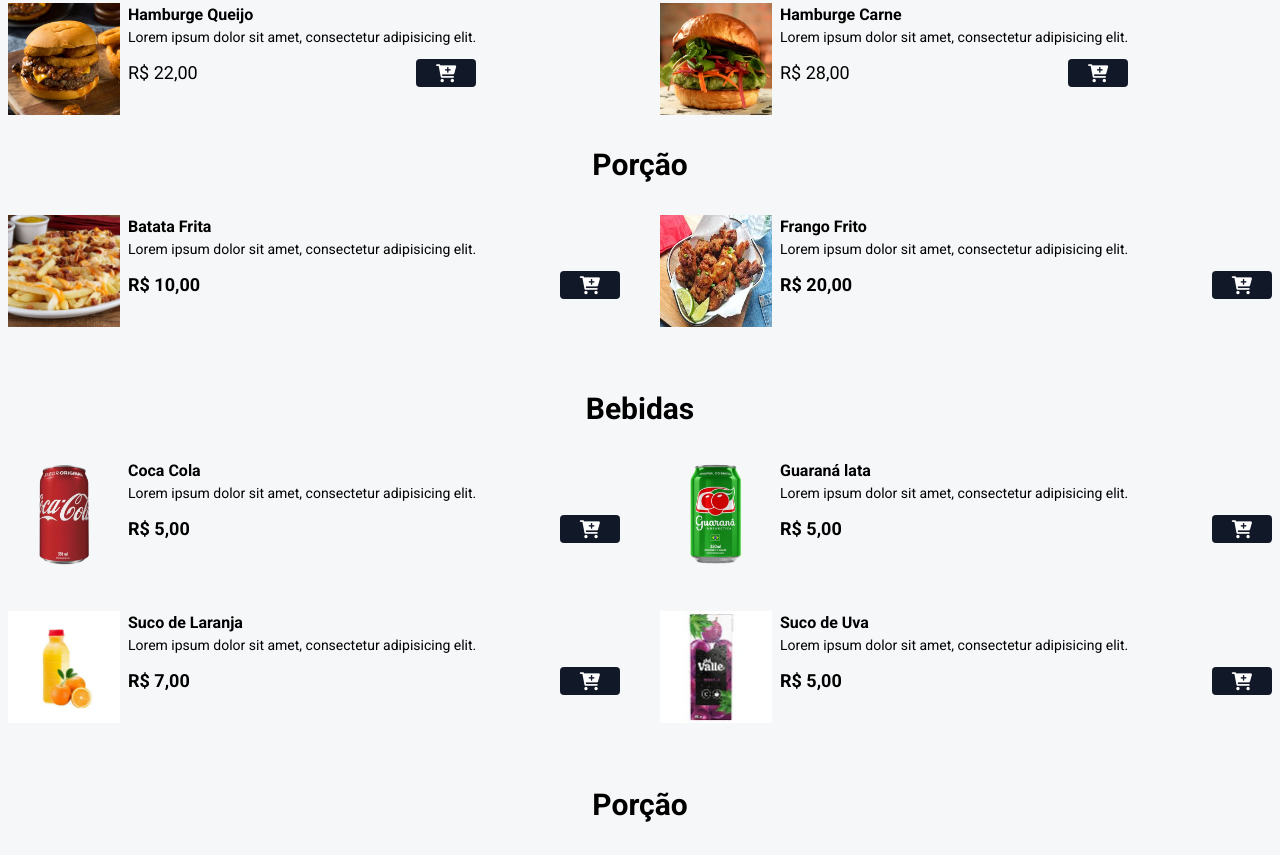
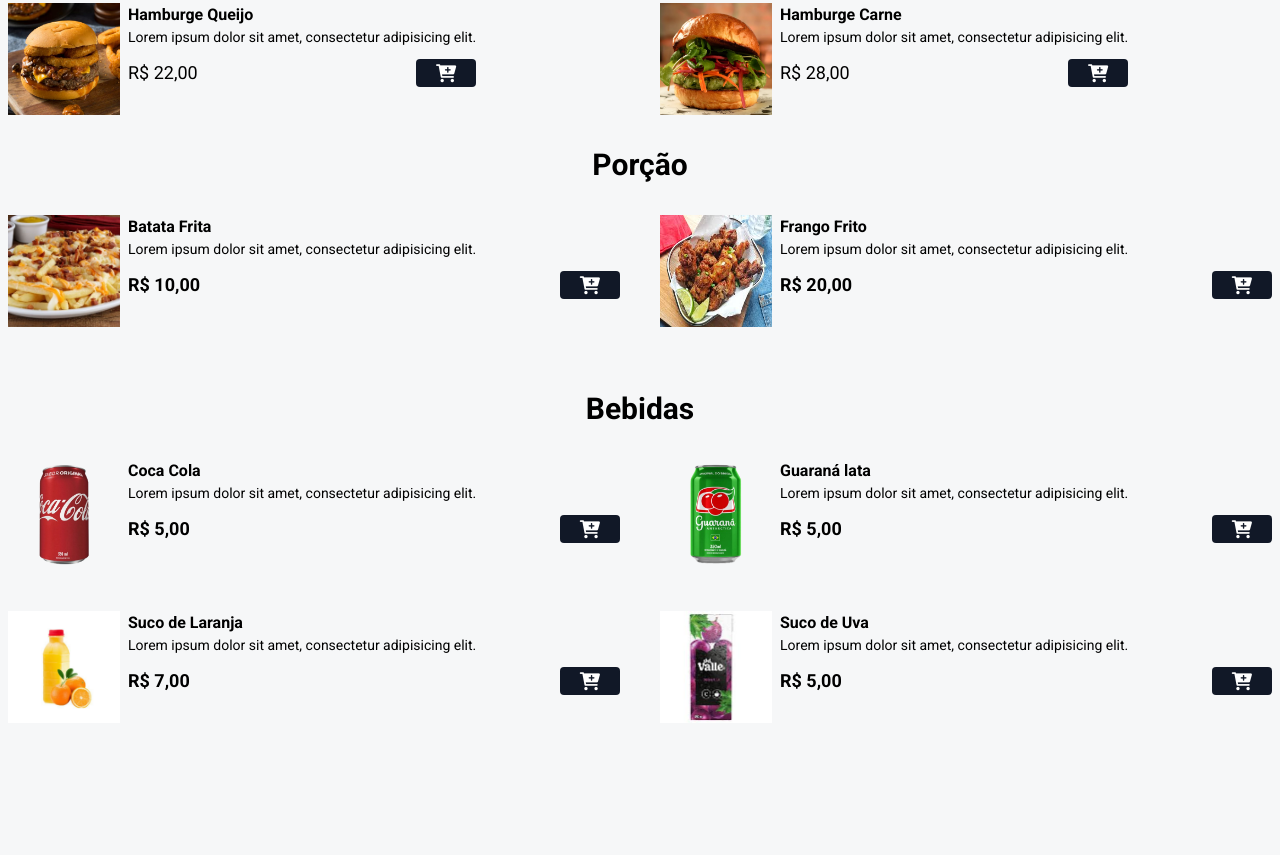
Before and after one commit to arielesilvaa/cardapio-burg, a website: page index.html in a window 1280 px wide. Shown: the part 969-1824 px from the top of the page. After the commit the page ends 1756 px from the top, so only its background shows below. Drawn offline with nearby package versions, Linux system fonts and the light colour scheme.

Commit message:
tirando porção

```diff
--- a/index.html
+++ b/index.html
@@ -371,11 +371,6 @@
     <!-- fim grid  bebidas-->
      <!-- fim bebidas-->
      <!-- inicio porção-->
-     <div class="mx-auto max-w-7xl px-2 my-8 text-center">
-        <h2 class="font-bold text-3xl">
-            Porção
-        </h2>
-    </div>
   </div>
 
   </div>
```
